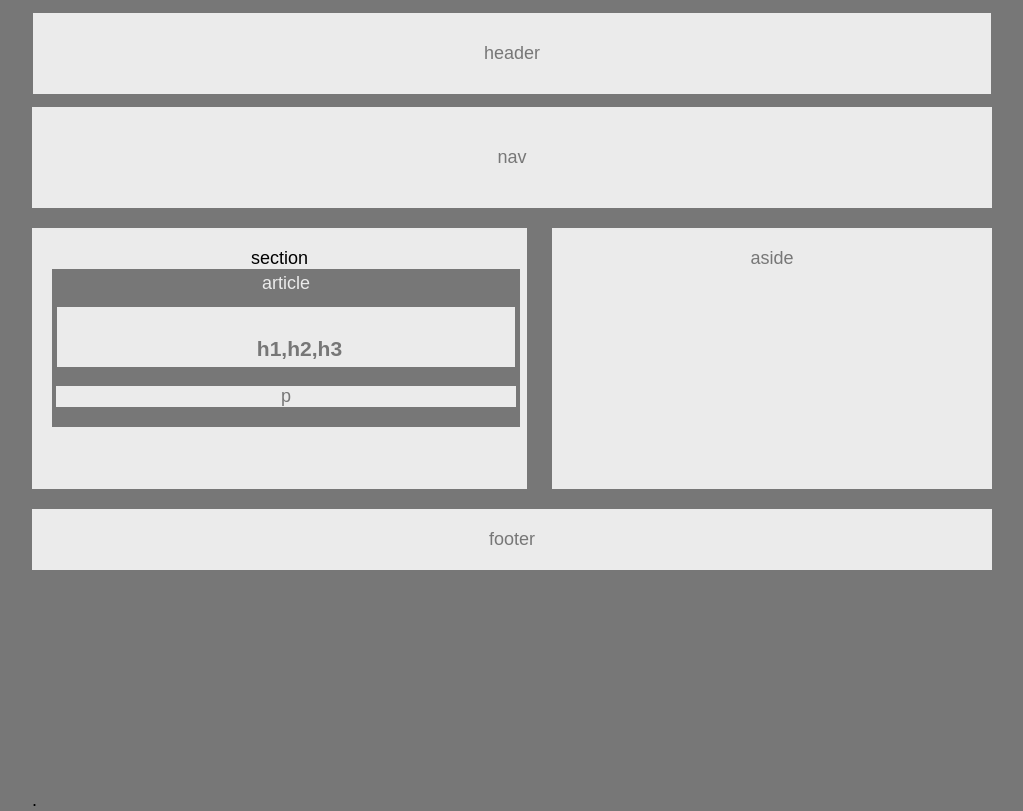
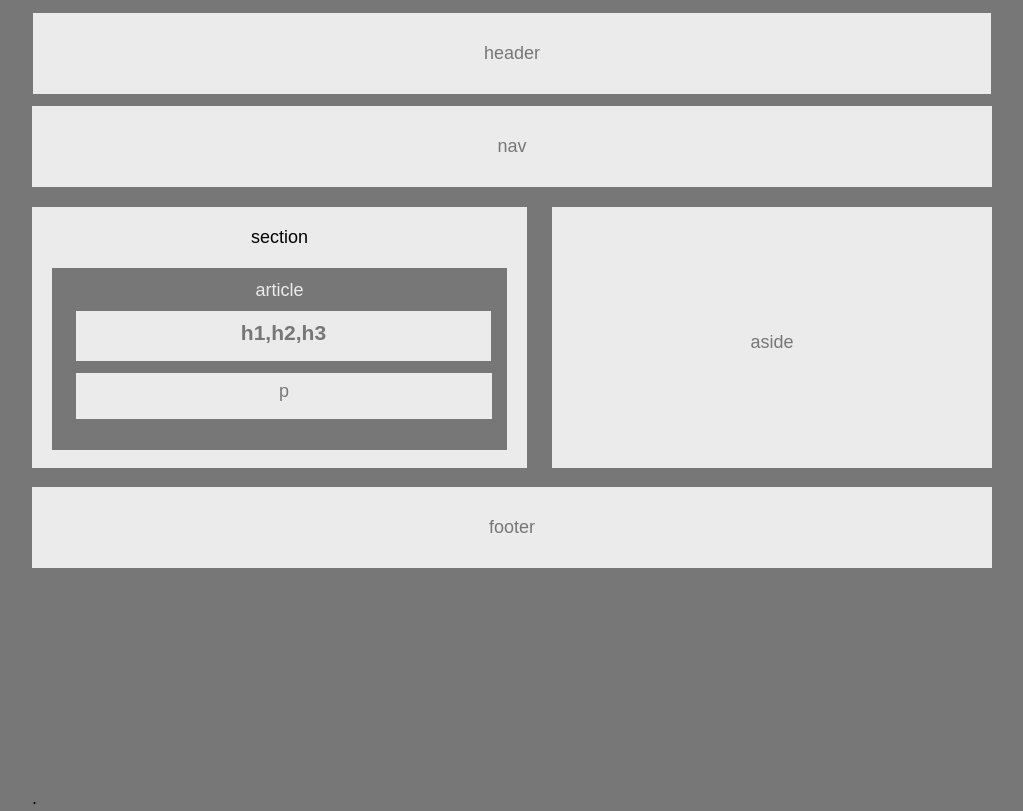
Before and after one commit to Gonzalon3140/HW-Wireframe, a plain HTML site: page index.html in a window 1280 px wide. Shown: the whole page, without its empty margins (128-1151 px from the left). Drawn offline with Linux system fonts and the light colour scheme.

Commit message:
updated wireframe homework

```diff
--- a/index.html
+++ b/index.html
@@ -13,21 +13,25 @@
 <div class="container">
 
     <body>
+
         <header>header</header>
 
         <nav>nav</nav>
 
+     <section>section
 
+            <article>article
 
-     <section>section
-            <article>article
-               <header><h1>h1,h2,h3</h1></header>
+              <h1>h1,h2,h3</h1>
+
                <p>p</p>
+
             </article>
-        </section>
+
+     </section>
 
         <aside>aside</aside>
-        <footer class="clear">footer</footer>
+        <footer id="clear">footer</footer>
 
     </div>
 </body>
--- a/style.css
+++ b/style.css
@@ -1,8 +1,6 @@
 body{
     background-color: #777;
     margin: auto;
-    /* box-sizing: border-box; */
-    /* border-width: 1px; */
     width: 960px;
     font-family: Arial, Helvetica, sans-serif;
     font-size: 18px;
@@ -16,14 +14,14 @@ header{
     padding: 30px;
     text-align: center;
     border: 1px solid;
-   }
+}
 
 nav{
     background-color: #ebebeb;
     color: #777;
-    margin-top: 12px;
+    margin-top: 11px;
     margin-bottom: 20px;
-    padding: 40px;
+    padding: 30px;
     text-align: center;
     border: 1px thin;
 }
@@ -33,16 +31,12 @@ section{
     text-align: center;
     box-sizing: border-box;
     float:left;
-    /* padding:40px; */
-    /* height:10px; */
-    /* width: 497px; */
-    /* box-sizing: content-box;     */
     width: 495px;
     height: 260.7px;
     padding: 20px;
     border: 1px thin;
     margin-right: 10px;
-    margin-bottom: 20px;
+    /* margin-bottom: 40px; */
 }
 
 aside{
@@ -54,9 +48,7 @@ aside{
     float:right;
     width: 440px;
     height: 260.7px;
-    padding: 20px;
-    border: 1px thin;
-    margin-left: 10px;
+    padding: 125px;
 }
 
 article{
@@ -65,41 +57,45 @@ article{
     background-color: #777;
     color: #ebebeb;
     text-align: center;
-    /* box-sizing: border-box; */
-    /* border-style: thin; */
-    width: 460px;
-    height:150px;
-    padding: 4px;
+    box-sizing: border-box;
     border: 1px thin;
+    border-bottom: 20px;
+    padding: 12px;
+    border: 1px thin;
+    margin-top: 20px;
+
 }
 
 h1{
     background: #ebebeb;
     color: #777;
     text-align: center;
-    box-sizing: border-box;
-    border:1px thin;
-    margin:auto;
-    width:425px;
-    height:0px;
-    /* padding: 10px; */
-    /* border: 1px thin; */
+    margin-top: 10px;
+    margin-left: 12px;
+    margin-bottom: 12px;
+    width: 395px;
+    height: 30px;
+    padding: 10px;
 }
 
 p{
     background: #ebebeb;
     color: #777;
     text-align: center;
-    box-sizing:
-    padding:10px;
+    width: 400px;
+    height: 30px;
+    margin-left: 12px;
+    margin-top: 2.2px;
+    margin-bottom:19px;
+    padding:8px;
 }
 
-footer{
+#clear{
     clear:both;
     background-color:#ebebeb;
     color:#777;
-    text-align:center;
-    padding:20px;
+    text-align: center;
+    padding:30px;
     margin-top: 300px;
     margin-bottom: 220px;
 }
```
